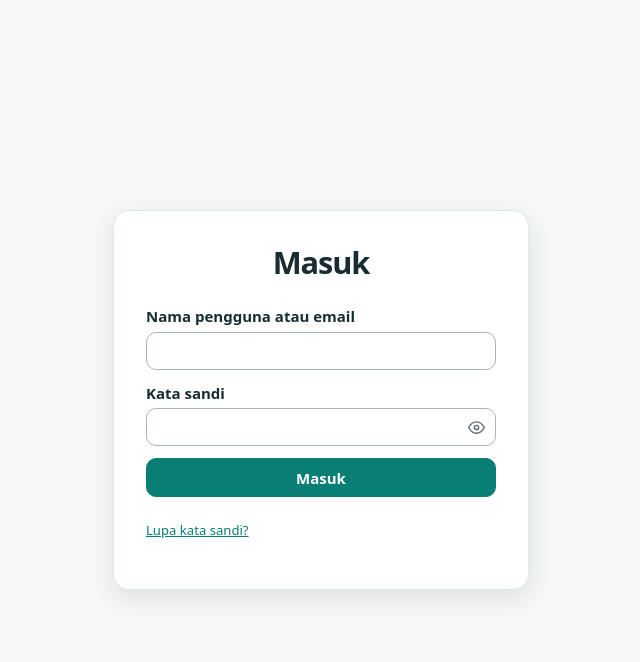
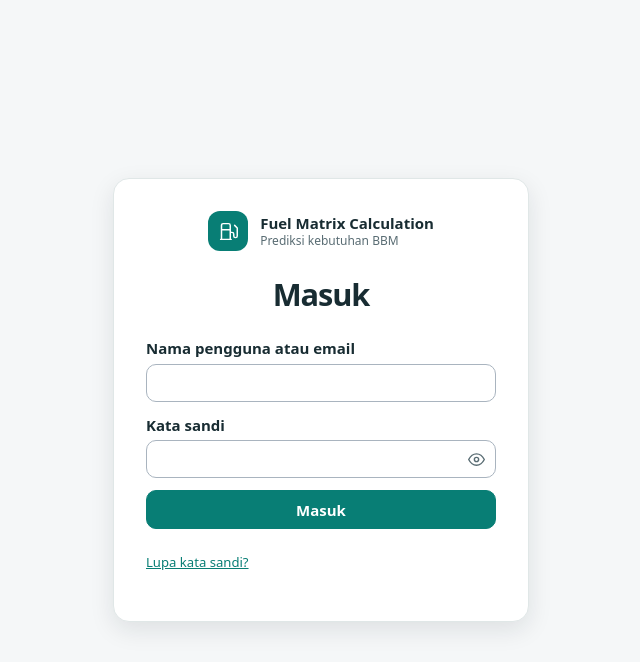
Before and after one commit to Officiel-TinkerThink/fuel-predictor, a FastAPI app: page /masuk in a window 1280 px wide. Shown: the top 662 px of the page, without its empty margins (319-959 px from the left). Run offline with FastAPI, Linux system fonts and the light colour scheme; parts of the project's set-up code (start-up, migrations or seed data) failed here and were passed over; some libraries are stand-ins or nearby versions.

Commit message:
A favicon, and the app's name on the signed-out pages
Every page declared an empty icon, so the browser tab showed a blank page;
it now shows the app's fuel-pump mark (static/favicon.svg). The sign-in,
password and error pages said only "Masuk" or the error: they now carry the
app's name and mark above it, so a person knows where they are before
typing a password.

Co-Authored-By: Claude Opus 5.5 <noreply@anthropic.com>

```diff
--- a/src/fuel_predictor/delivery/static/app.css
+++ b/src/fuel_predictor/delivery/static/app.css
@@ -2118,6 +2118,24 @@ dialog::backdrop {
   padding: var(--space-6);
 }
 
+.signin__brand {
+  display: flex;
+  align-items: center;
+  justify-content: center;
+  gap: var(--space-3);
+  margin: 0 0 var(--space-5);
+  font-weight: 700;
+  line-height: 1.2;
+}
+
+.signin__brand small {
+  display: block;
+  margin-top: 2px;
+  font-size: 0.75rem;
+  font-weight: 400;
+  color: var(--color-text-muted);
+}
+
 .signin__card h1 {
   text-align: center;
   margin-bottom: var(--space-5);
--- a/src/fuel_predictor/delivery/templates/atur-ulang-kata-sandi.html
+++ b/src/fuel_predictor/delivery/templates/atur-ulang-kata-sandi.html
@@ -8,11 +8,12 @@
   <title>Atur Ulang Kata Sandi · Fuel Matrix Calculation</title>
   <script src="/statis/theme.js"></script>
   <link rel="stylesheet" href="/statis/app.css">
-  <link rel="icon" href="data:,">
+  <link rel="icon" href="/statis/favicon.svg" type="image/svg+xml">
 </head>
 <body>
 <div class="signin">
   <main class="signin__card">
+    {% include "signin-brand.html" %}
     <h1>Kata sandi baru</h1>
     <p class="lead">Untuk akun <strong>{{ username }}</strong>. Setelah disimpan, semua sesi lama
       berakhir dan Anda masuk dengan kata sandi ini.</p>
--- a/src/fuel_predictor/delivery/templates/base.html
+++ b/src/fuel_predictor/delivery/templates/base.html
@@ -7,7 +7,7 @@
   <title>{% block title %}{{ page_title }}{% endblock %} · Fuel Matrix Calculation</title>
   <script src="/statis/theme.js"></script>
   <link rel="stylesheet" href="/statis/app.css">
-  <link rel="icon" href="data:,">
+  <link rel="icon" href="/statis/favicon.svg" type="image/svg+xml">
   {# The phone-width menu folds away only when the script that unfolds it is
      running; without JavaScript every link stays in view. #}
   <script>document.documentElement.classList.add("js");</script>
--- a/src/fuel_predictor/delivery/templates/kesalahan.html
+++ b/src/fuel_predictor/delivery/templates/kesalahan.html
@@ -6,12 +6,13 @@
   <title>{{ page_title }} · Fuel Matrix Calculation</title>
   <script src="/statis/theme.js"></script>
   <link rel="stylesheet" href="/statis/app.css">
-  <link rel="icon" href="data:,">
+  <link rel="icon" href="/statis/favicon.svg" type="image/svg+xml">
 </head>
 <body>
 <div class="signin">
   <main class="signin__card">
     {% include "theme-toggle.html" %}
+    {% include "signin-brand.html" %}
     <h1>{{ page_title }}</h1>
     <p class="lead">{{ message }}</p>
     <p><a class="button button--secondary" href="/">Kembali ke Ringkasan</a></p>
--- a/src/fuel_predictor/delivery/templates/lupa-kata-sandi.html
+++ b/src/fuel_predictor/delivery/templates/lupa-kata-sandi.html
@@ -7,11 +7,12 @@
   <title>Lupa Kata Sandi · Fuel Matrix Calculation</title>
   <script src="/statis/theme.js"></script>
   <link rel="stylesheet" href="/statis/app.css">
-  <link rel="icon" href="data:,">
+  <link rel="icon" href="/statis/favicon.svg" type="image/svg+xml">
 </head>
 <body>
 <div class="signin">
   <main class="signin__card">
+    {% include "signin-brand.html" %}
     <h1>Lupa kata sandi</h1>
     {% if not available %}
     <p class="lead">Pengiriman tautan lewat email belum diaktifkan pada instalasi ini.
--- a/src/fuel_predictor/delivery/templates/masuk.html
+++ b/src/fuel_predictor/delivery/templates/masuk.html
@@ -8,11 +8,12 @@
   <title>Masuk · Fuel Matrix Calculation</title>
   <script src="/statis/theme.js"></script>
   <link rel="stylesheet" href="/statis/app.css">
-  <link rel="icon" href="data:,">
+  <link rel="icon" href="/statis/favicon.svg" type="image/svg+xml">
 </head>
 <body>
 <div class="signin">
   <main class="signin__card">
+    {% include "signin-brand.html" %}
     <h1>Masuk</h1>
 
     {% if notice %}
--- /dev/null
+++ b/src/fuel_predictor/delivery/templates/signin-brand.html
@@ -0,0 +1,4 @@
+{# The app's name on the pages seen before signing in or when something went
+   wrong, so a person knows where they are before they type anything. #}
+{% import "components.html" as ui %}
+<p class="signin__brand"><span class="app__brand-mark" aria-hidden="true">{{ ui.icon("fuel") }}</span><span>Fuel Matrix Calculation<small>Prediksi kebutuhan BBM</small></span></p>
--- a/src/fuel_predictor/delivery/templates/slip.html
+++ b/src/fuel_predictor/delivery/templates/slip.html
@@ -6,7 +6,7 @@
   <title>{{ page_title }} · Fuel Matrix Calculation</title>
   <script src="/statis/theme.js"></script>
   <link rel="stylesheet" href="/statis/app.css">
-  <link rel="icon" href="data:,">
+  <link rel="icon" href="/statis/favicon.svg" type="image/svg+xml">
 </head>
 {# A paper slip, always light: it is printed, and on screen it previews the
    paper. The code is what the operator carries to the fuel point and types
```
Also changed, not shown: src/fuel_predictor/delivery/static/favicon.svg (added).
